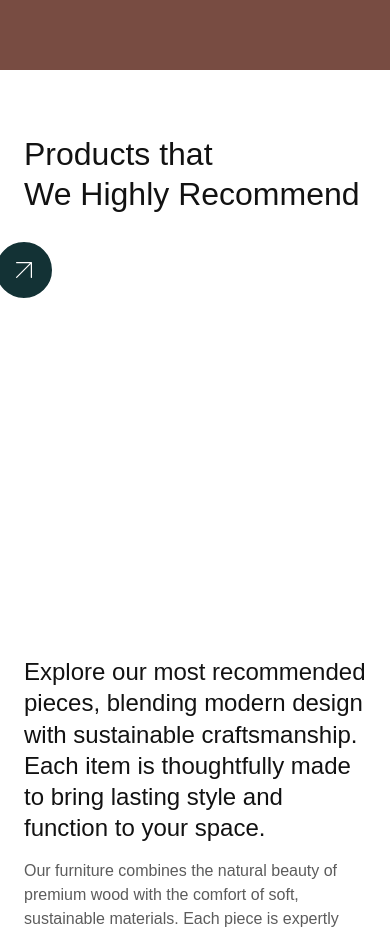
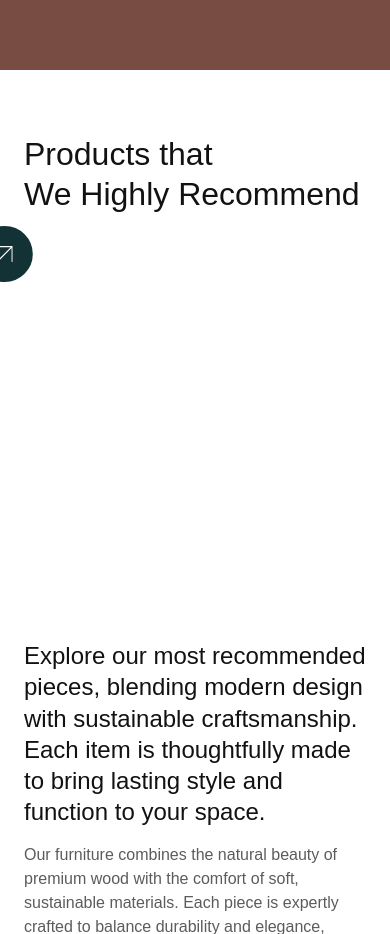
Before and after one commit to mehedi-official/oram, a SvelteKit app: page / in a window 390 px wide. Shown: the part 2560-3494 px from the top of the page. Built offline with nearby package versions, Linux system fonts and the light colour scheme.

Commit message:
chore: fix responsive issue of recommendation section.

```diff
--- a/src/components/sections/recommendation/Recommendation.svelte
+++ b/src/components/sections/recommendation/Recommendation.svelte
@@ -16,7 +16,7 @@
 	</div>
 
 	<section class="px-6 lg:px-0 lg:max-w-[60%] ml-auto grid gap-10">
-		<div class="grid gap-14">
+		<div class="grid gap-10">
 			<h2 class="h3 text-black-100">Products that <br /> We Highly Recommend</h2>
 			<div class="w-fit relative">
 				<div class="rounded-lg overflow-hidden max-w-[19.5rem] h-[21.625rem]">
@@ -24,7 +24,7 @@
 				</div>
 				<a
 					href="/"
-					class="absolute right-0 top-0 translate-x-1/2 -translate-y-1/2 border-4 border-white bg-teal-100 inline-flex items-center justify-center w-16 h-16 rounded-full text-white"
+					class="absolute right-0 top-0 translate-x-1/5 lg:translate-x-1/2 -translate-y-1/2 border-4 border-white bg-teal-100 inline-flex items-center justify-center w-16 h-16 rounded-full text-white"
 					>{@render arrow_top_angle('w-4 h-4')}</a
 				>
 			</div>
```
